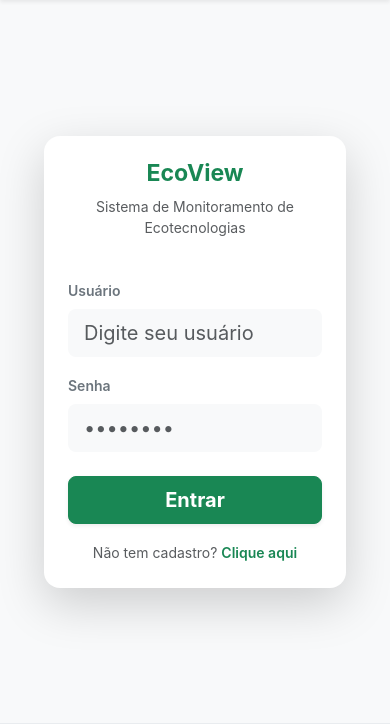
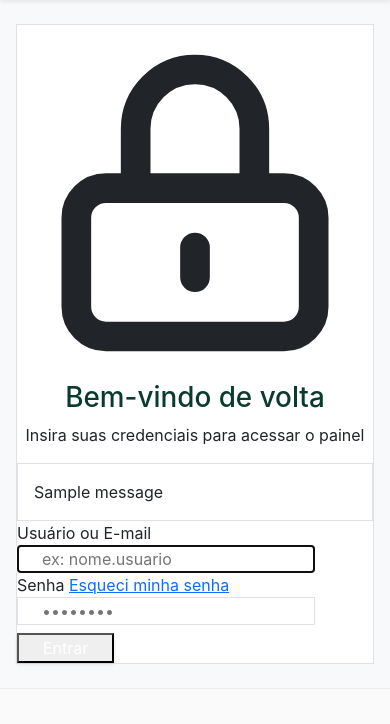
Before and after one commit to luizebaldoni/EcoView, a Django app: page /login/ in a window 390 px wide. Shown: the part 87-811 px from the top of the page. Run offline with Django 5.2, Linux system fonts and the light colour scheme; tables that the repository leaves empty hold one stand-in row (values such as "Sample post"); one stand-in notice (Sample message) is shown.

Commit message:
feat: enhance login page design and user experience

```diff
--- a/templates/login.html
+++ b/templates/login.html
@@ -1,43 +1,80 @@
 {% extends 'base.html' %}
-{% load static %}
+
+{% block title %}Entrar — EcoView{% endblock %}
 
 {% block content %}
-<div class="container d-flex align-items-center justify-content-center" style="min-height: 80vh;">
-    <div class="row w-100 justify-content-center">
-        <div class="col-md-6 col-lg-4">
-            <div class="card shadow-lg border-0 rounded-4 p-4 bg-white">
+<div class="w-full max-w-md bg-white p-8 sm:p-10 rounded-2xl shadow-xl shadow-slate-200/50 border border-slate-100 transition-all duration-300">
 
-                <!-- Cabeçalho do Card -->
-                <div class="text-center mb-4">
-                    <h3 class="fw-bold text-success">EcoView</h3>
-                    <p class="text-muted small">Sistema de Monitoramento de Ecotecnologias</p>
+    <!-- Logo ou Ícone Sutil em SVG -->
+    <div class="flex justify-center mb-6">
+        <div class="w-12 h-12 rounded-xl bg-teal-50 flex items-center justify-center text-teal-700 shadow-inner">
+            <svg class="w-6 h-6" fill="none" stroke="currentColor" stroke-width="2" viewBox="0 0 24 24" xmlns="http://www.w3.org/2000/svg">
+                <path stroke-linecap="round" stroke-linejoin="round" d="M12 15v2m-6 4h12a2 2 0 002-2v-6a2 2 0 00-2-2H6a2 2 0 00-2 2v6a2 2 0 002 2zm10-10V7a4 4 0 00-8 0v4h8z"></path>
+            </svg>
+        </div>
     </div>
 
+    <div class="text-center mb-8">
+        <h1 class="text-2xl font-semibold tracking-tight text-slate-900">Bem-vindo de volta</h1>
+        <p class="text-sm text-slate-500 mt-1">Insira suas credenciais para acessar o painel</p>
+    </div>
+
+    <!-- Bloco de Mensagens Globais do Django (ex: Erros de autenticação, avisos) -->
+    {% if messages %}
+        <div class="mb-6 space-y-2">
+            {% for message in messages %}
+                <div class="p-3 text-sm rounded-lg {% if message.tags == 'error' %}bg-red-50 text-red-700 border border-red-100{% else %}bg-teal-50 text-teal-700 border border-teal-100{% endif %}">
+                    {{ message }}
+                </div>
+            {% endfor %}
+        </div>
+    {% endif %}
+
     <!-- Formulário de Login -->
-                <form method="post">
+    <form method="post" action="{% url 'login' %}" class="space-y-5" novalidate>
         {% csrf_token %}
 
-                    <div class="mb-3">
-                        <label for="username" class="form-label text-secondary fw-semibold small">Usuário</label>
-                        <input type="text" name="username" id="username" class="form-control form-control-lg bg-light border-0" placeholder="Digite seu usuário" required>
+        <!-- Exibição de Erros Globais do Formulário -->
+        {% if form.non_field_errors %}
+            <div class="p-3 text-sm rounded-lg bg-red-50 text-red-700 border border-red-100">
+                {% for error in form.non_field_errors %}
+                    <p>{{ error }}</p>
+                {% endfor %}
+            </div>
+        {% endif %}
+
+        <!-- Campo Usuário -->
+        <div>
+            <label for="{{ form.username.id_for_label }}" class="block text-sm font-medium text-slate-700 mb-1.5">Usuário ou E-mail</label>
+            <input type="text" name="{{ form.username.name }}" id="{{ form.username.id_for_label }}"
+                   value="{{ form.username.value|default:'' }}" required autofocus
+                   class="w-full px-4 py-2.5 text-slate-800 bg-slate-50 border border-slate-300 rounded-lg text-sm focus:outline-none focus:ring-2 focus:ring-teal-500 focus:border-transparent transition-all duration-200 placeholder:text-slate-400"
+                   placeholder="ex: nome.usuario">
+            {% if form.username.errors %}
+                <p class="text-xs text-red-600 mt-1">{{ form.username.errors.0 }}</p>
+            {% endif %}
         </div>
 
-                    <div class="mb-4">
-                        <label for="password" class="form-label text-secondary fw-semibold small">Senha</label>
-                        <input type="password" name="password" id="password" class="form-control form-control-lg bg-light border-0" placeholder="••••••••" required>
+        <!-- Campo Senha -->
+        <div>
+            <div class="flex justify-between items-center mb-1.5">
+                <label for="{{ form.password.id_for_label }}" class="block text-sm font-medium text-slate-700">Senha</label>
+                <a href="#" class="text-xs font-medium text-teal-700 hover:text-teal-800 transition-colors">Esqueci minha senha</a>
+            </div>
+            <input type="password" name="{{ form.password.name }}" id="{{ form.password.id_for_label }}" required
+                   class="w-full px-4 py-2.5 text-slate-800 bg-slate-50 border border-slate-300 rounded-lg text-sm focus:outline-none focus:ring-2 focus:ring-teal-500 focus:border-transparent transition-all duration-200 placeholder:text-slate-400"
+                   placeholder="••••••••">
+            {% if form.password.errors %}
+                <p class="text-xs text-red-600 mt-1">{{ form.password.errors.0 }}</p>
+            {% endif %}
         </div>
 
-                    <div class="d-grid mb-3">
-                        <button type="submit" class="btn btn-success btn-lg fw-bold shadow-sm">Entrar</button>
-                    </div>
+        <!-- Botão Entrar -->
+        <button type="submit" class="w-full mt-2 py-2.5 px-4 bg-teal-700 hover:bg-teal-800 text-white font-medium rounded-lg text-sm shadow-sm hover:shadow-md transition-all duration-200 focus:outline-none focus:ring-2 focus:ring-teal-500 focus:ring-offset-2">
+            Entrar
+        </button>
 
-                    <div class="text-center">
-                        <a href="{% url 'register' %}" class="text-decoration-none small text-muted">Não tem cadastro? <span class="text-success fw-semibold">Clique aqui</span></a>
-                    </div>
+        <input type="hidden" name="next" value="{{ next }}">
     </form>
-
-            </div>
-        </div>
-    </div>
 </div>
 {% endblock %}
```
Lines whose indentation alone changed are shown as unchanged.
